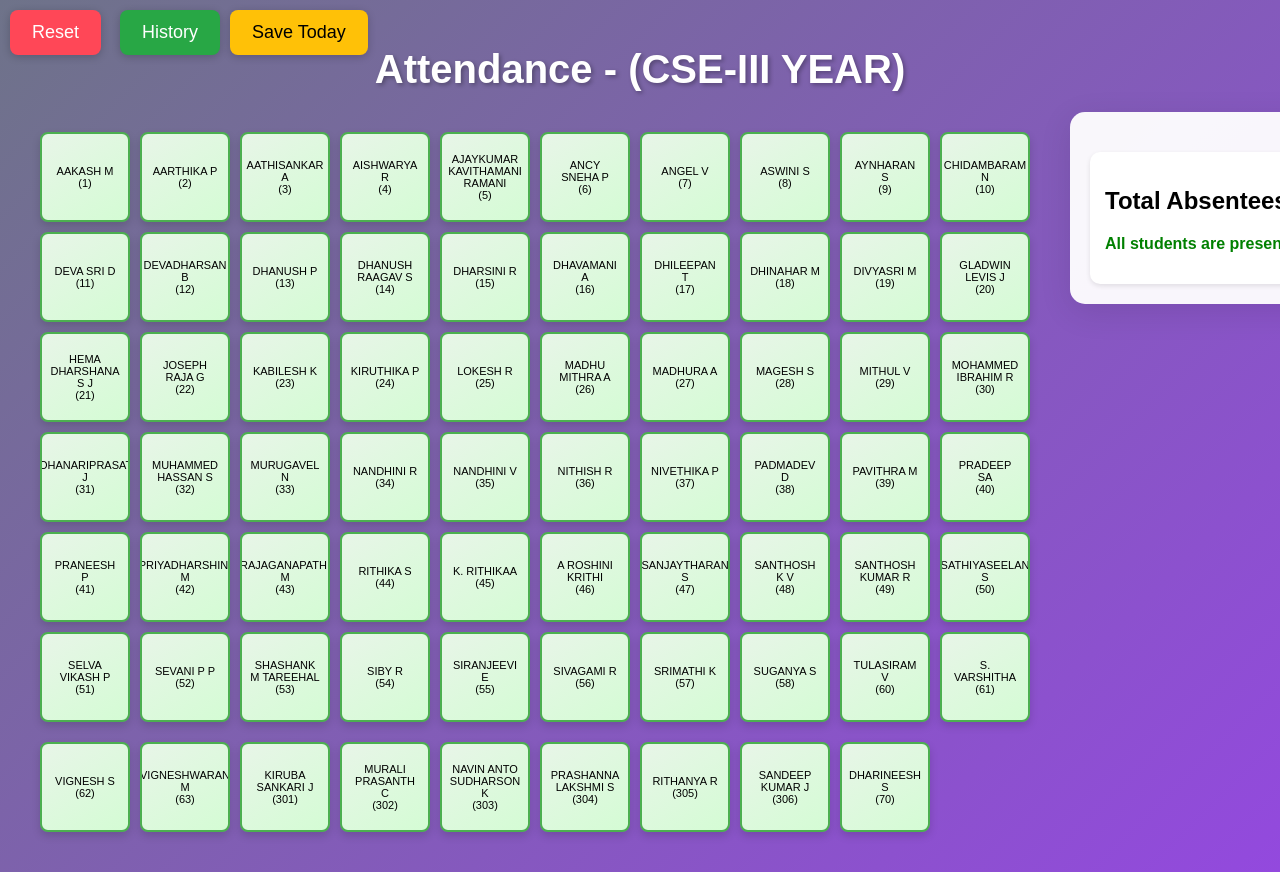
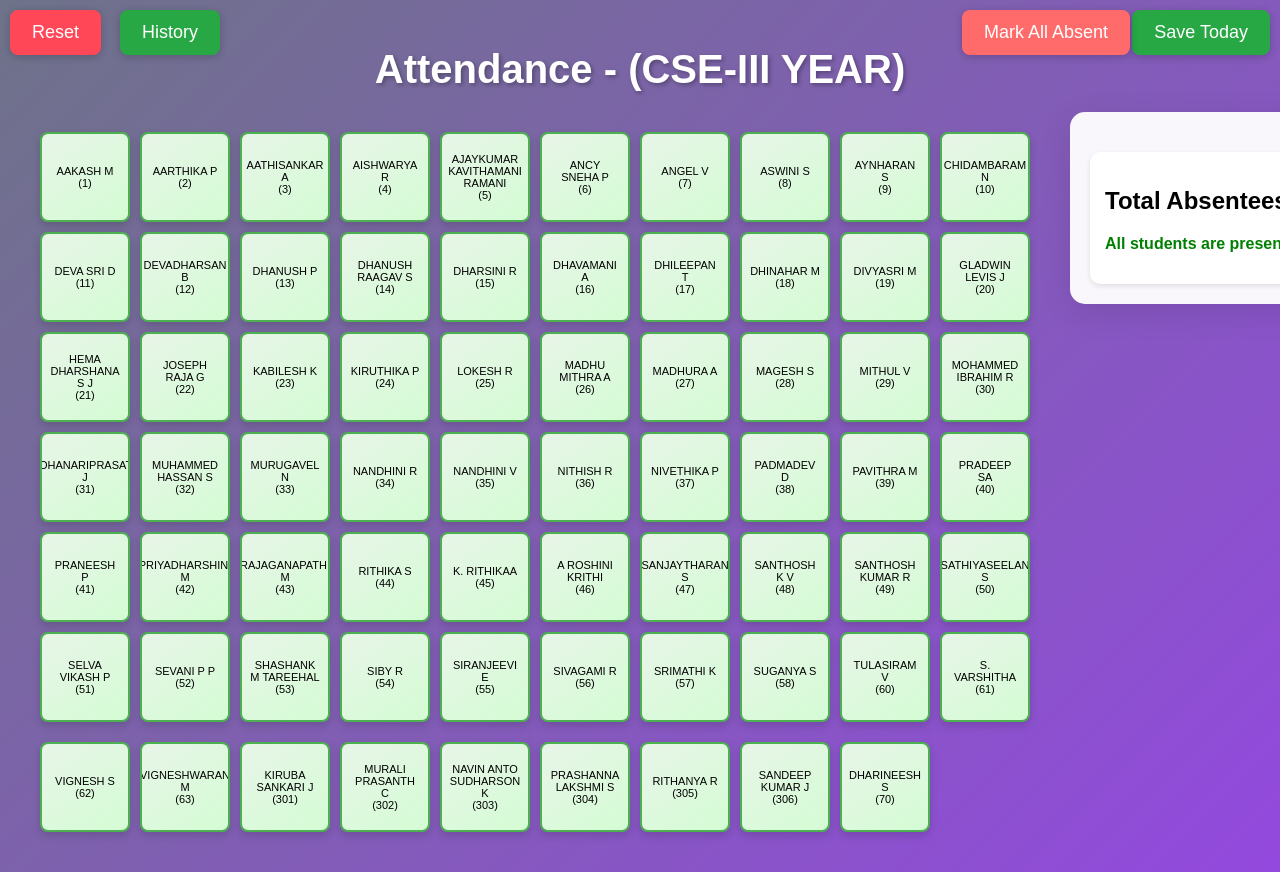
Before and after one commit to santhoshkv102003/Attendance, a plain HTML site: page index.html in a window 1280 px wide. Shown: the top 872 px of the page. Drawn offline with Linux system fonts and the light colour scheme.

Commit message:
all absent button fix

```diff
--- a/index.html
+++ b/index.html
@@ -94,6 +94,36 @@
     .reset-btn:hover {
       background: #e0404e;
     }
+    .save-btn {
+      position: fixed;
+      top: 10px;
+      right: 10px;
+      background: #28a745;
+      padding: 12px 22px;
+      font-size: 18px;
+      border-radius: 8px;
+      color: #fff;
+      box-shadow: 0 2px 8px rgba(0,0,0,0.2);
+      z-index: 1000;
+      margin-top: 0;
+    }
+    .mark-all-absent-btn {
+      position: fixed;
+      top: 10px;
+      right: 150px;
+      background: #ff6b6b;
+      padding: 12px 22px;
+      font-size: 18px;
+      border-radius: 8px;
+      color: #fff;
+      box-shadow: 0 2px 8px rgba(0,0,0,0.2);
+      z-index: 1000;
+      margin-top: 0;
+      transition: background 0.3s;
+    }
+    .mark-all-absent-btn:hover {
+      background: #ff4757;
+    }
     .history-btn {
       position: fixed;
       top: 10px;
@@ -109,22 +139,6 @@
     }
     .history-btn:hover {
       background: #218838;
-    }
-    .save-btn {
-      position: fixed;
-      top: 10px;
-      left: 230px;
-      background: #ffc107;
-      padding: 12px 22px;
-      font-size: 18px;
-      border-radius: 8px;
-      color: #000;
-      box-shadow: 0 2px 8px rgba(0,0,0,0.2);
-      z-index: 1000;
-      margin-top: 0;
-    }
-    .save-btn:hover {
-      background: #e0a800;
     }
     .modal {
       display: none;
@@ -211,6 +225,7 @@
   <button class="reset-btn" onclick="resetPage()">Reset</button>
   <button class="history-btn" onclick="showHistory()">History</button>
   <button class="save-btn" onclick="saveDailyAttendance()">Save Today</button>
+  <button class="mark-all-absent-btn" onclick="markAllAbsent()">Mark All Absent</button>
   <h1>Attendance - (CSE-III YEAR)</h1>
   <div style="display: flex; justify-content: space-between; align-items: flex-start; max-width: 1200px; margin: 0 auto; gap: 20px;">
     <div>
@@ -398,6 +413,15 @@
       });
     }
 
+    function markAllAbsent() {
+      const boxes = document.querySelectorAll('.box');
+      boxes.forEach(box => {
+        box.classList.add('absent');
+      });
+      updateAbsentees();
+      saveState();
+    }
+
     // Create boxes for first 60 students (10x6 grid)
     for (let i = 0; i < 60; i++) {
       const div = document.createElement("div");
```
